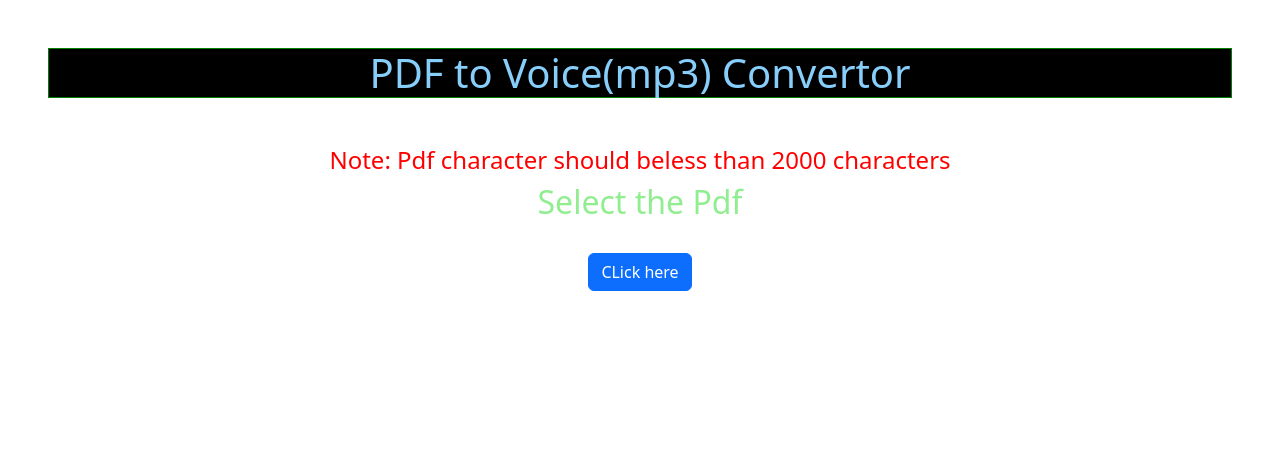
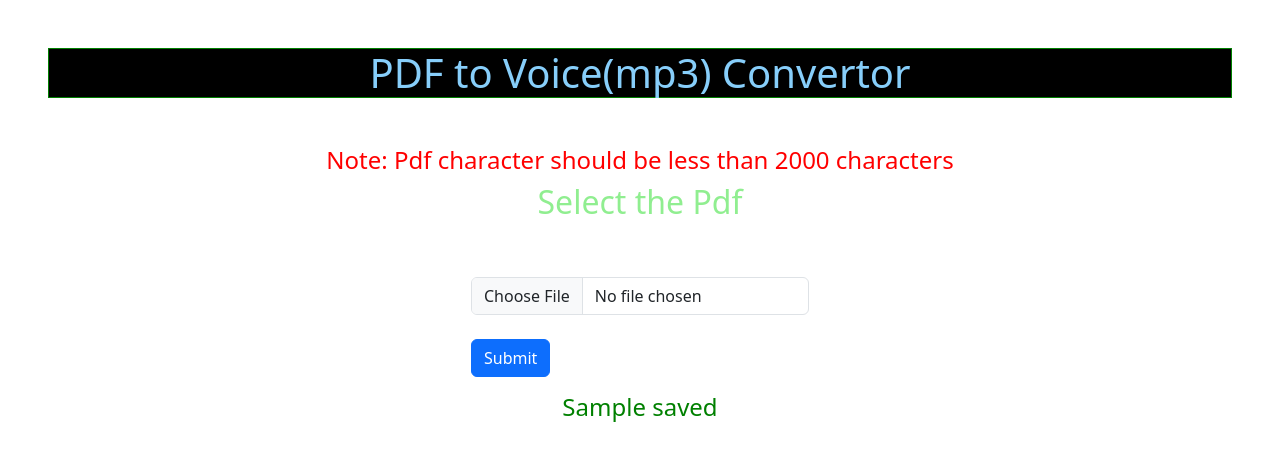
Before and after one commit to EJezhil/EJ-Pdf-to-Audio-Convertor, a Flask app: template templates/index.html in a window 1280 px wide. Shown: the top 461 px of the page. Run offline with Flask 2, Linux system fonts and the light colour scheme; the template is opened without the code that fills it: most values are stand-ins (such as "Sample title", 1, 10 or a date in 2020).

Commit message:
commit 5

```diff
--- a/main.py
+++ b/main.py
@@ -1,19 +1,18 @@
 # -------------------//// Note input pdf should contain text less than 2000 characters////-------------------#
-
 
 # Environment variables
 import os
-import tkinter
-import matplotlib
+
+# for saving file locally in server
+from werkzeug.utils import secure_filename
 
 # Flask App
-from flask import Flask, render_template, redirect, url_for, request
+from flask import Flask, render_template, redirect, url_for, request, send_from_directory
 
 # Api request
 import requests
 
 # PDF to Text imports
-from tkinter import filedialog
 from pdfminer.pdfinterp import PDFResourceManager, PDFPageInterpreter
 from pdfminer.pdfpage import PDFPage
 from pdfminer.converter import TextConverter
@@ -22,14 +21,13 @@ import io
 
 datas = None
 
-
 app = Flask(__name__)
 app.config['SECRET_KEY'] = os.environ.get('FLASK_KEY')
+
 
 # Convert PDF to text
 def pdf_to_text(data):
     global datas
-    fp = open(data, 'rb')
     pdf_resource_manager = PDFResourceManager()
     laparams = LAParams()
     stringio = io.StringIO()
@@ -39,10 +37,9 @@ def pdf_to_text(data):
     interpreter = PDFPageInterpreter(pdf_resource_manager, text)
 
     # Process each page contained in the document.
-    for page in PDFPage.get_pages(fp):
+    for page in PDFPage.get_pages(data):
         interpreter.process_page(page)
         datas = stringio.getvalue()
-
 
 
 def text_mp3():
@@ -67,7 +64,7 @@ def text_mp3():
     print(" Text converted into mp3 data")
 
     # store this response content in mp3 file
-    with open("output.mp3", "wb") as out:
+    with open("static/files/output.mp3", "wb") as out:
         out.write(response.content)
         print('Audio content written to file "output.mp3"')
 
@@ -78,18 +75,30 @@ def index():
     if saved is None:
         saved = ""
     if request.method == "POST":
-        matplotlib.use('Agg')
-        tk = tkinter.Tk()
-        print("clicked")
-        data = filedialog.askopenfilename()
+        data = request.files["file"]
+        # print(data)
+        # print(type(data))
+
+        data.save(secure_filename(data.filename))
+        print('file uploaded successfully')
+
         pdf_to_text(data)
         # print(datas)
         print(" Pdf converted to string")
 
         text_mp3()
-        saved = "Mp3 file downloaded"
-        redirect(url_for("index",saved=saved))
-    return render_template("index.html",saved=saved)
+        saved = "(Output) Mp3 file downloaded"
+
+        file_name = data.filename.replace(" ", "_")
+        os.remove(file_name)
+        return redirect(url_for("download"))
+        # render_template("index.html", saved=saved)
+    return render_template("index.html")
+
+
+@app.route('/download')
+def download():
+    return send_from_directory(directory='static/files', path="output.mp3", as_attachment=False)
 
 
 if __name__ == "__main__":
--- a/requirements.txt
+++ b/requirements.txt
@@ -2,5 +2,4 @@ requests==2.31.0
 Flask==2.2.5
 pdfminer==20191125
 gunicorn==21.2.0
-tk==0.1.0
-matplotlib==3.8.2
+Werkzeug==2.2.2
--- a/templates/index.html
+++ b/templates/index.html
@@ -5,17 +5,28 @@
     <meta name="viewport" content="width=device-width, initial-scale=1.0">
     <title>Pdf to Voice App</title>
     <link href="https://cdn.jsdelivr.net/npm/bootstrap@5.3.2/dist/css/bootstrap.min.css" rel="stylesheet" integrity="sha384-T3c6CoIi6uLrA9TneNEoa7RxnatzjcDSCmG1MXxSR1GAsXEV/Dwwykc2MPK8M2HN" crossorigin="anonymous">
-
+  <script>
+ $('input[type=file]').change(function () {
+    console.log(this.files[0].mozFullPath);
+});
+  </script>
 </head>
 <body>
     <h1 style="text-align: center;color: lightskyblue;border: 1px solid green; background-color: black;" class="m-5">PDF to Voice(mp3) Convertor</h1>
-    <h4 style="text-align: center; color: red;">Note: Pdf character should beless than 2000 characters</h4>
+    <h4 style="text-align: center; color: red;">Note: Pdf character should be less than 2000 characters</h4>
     <h2 style="text-align: center; color:lightgreen;">Select the Pdf</h2>
     <br>
-    <form action="{{url_for('index')}}" style="display: flex; justify-content: center;" method="post">
-        <button class="btn btn-primary"  type="submit">CLick here</button>
+
+    <form action="{{url_for('index')}}" style="display: flex; justify-content: center;" method="post" enctype="multipart/form-data">
+    <div class="mb-3">
+        <label for="formFile" class="form-label"></label>
+        <input accept="application/pdf"  class="form-control" type="file" name="file" id="formFile" required>
+        <br>
+        <button class="btn btn-primary"  type="submit">Submit</button>
+    </div>
     </form>
-    <h4 style="display: flex; justify-content: center; color:green;>{{saved}}</h4>
+    <h4 style="display: flex; justify-content: center; color:green;">{{saved}}</h4>
   <script src="https://cdn.jsdelivr.net/npm/bootstrap@5.2.3/dist/js/bootstrap.bundle.min.js"></script>
+
 </body>
 </html>
```
Also changed, not shown: 2 other files.
